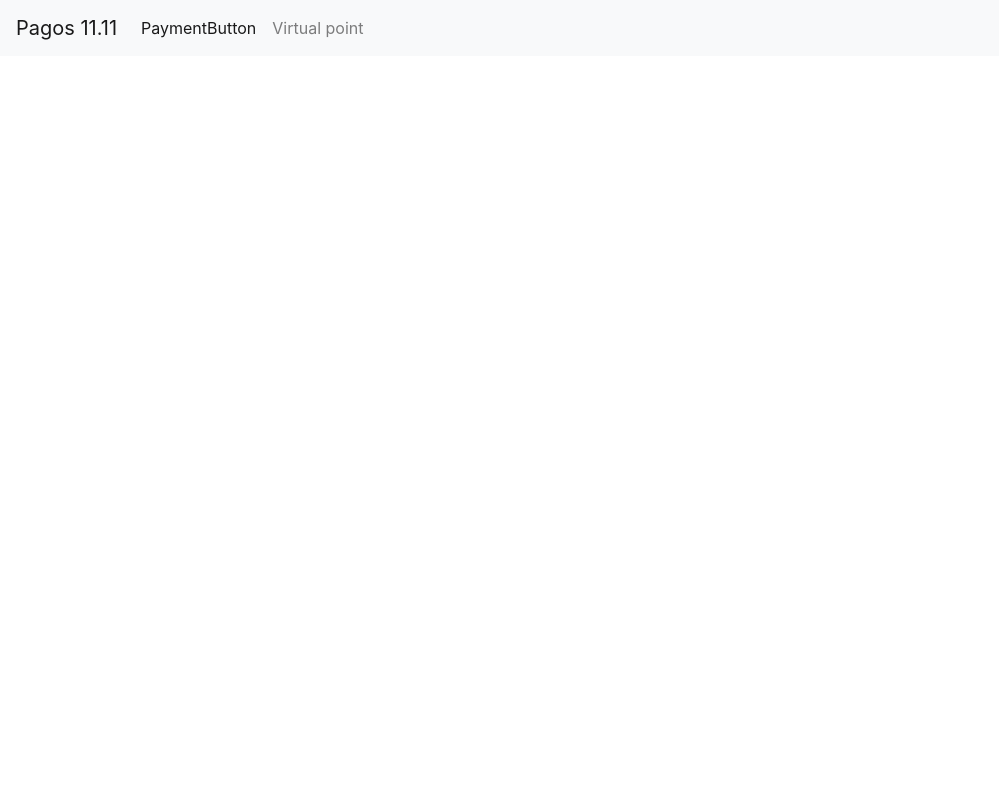
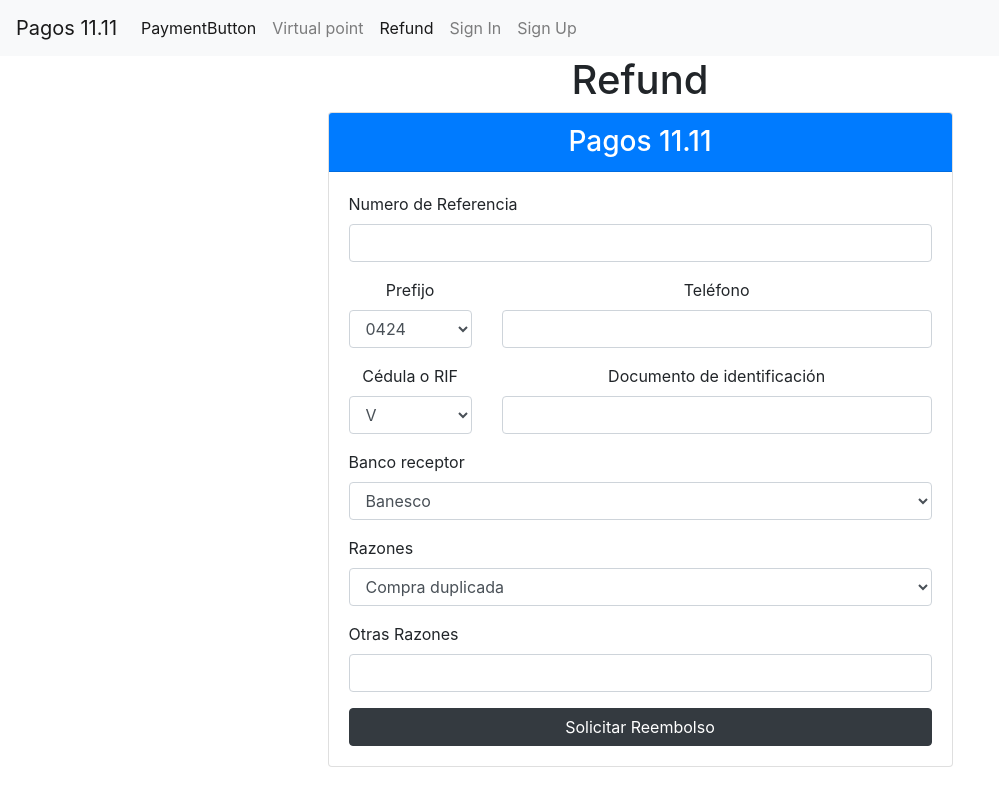
Before and after one commit to MoisesCava/react-guide, a React (Create React App) app: page /refund in a window 1280 px wide. Shown: the whole page, without its empty margins (0-999 px from the left). Built offline with nearby package versions, Linux system fonts and the light colour scheme.

Commit message:
refund signin signup

```diff
--- a/src/App.js
+++ b/src/App.js
@@ -5,7 +5,9 @@ import { BrowserRouter as Router, Route, NavLink } from "react-router-dom";
 
 import PaymentButton from '../src/component/PaymentButton/PaymentButton'
 import VirtualPoint from "./component/virtualPoint/VirtualPoint";
-
+import Refund from './component/Refund/Refund'
+import SignIn from './component/Users/SignIn/SignIn'
+import SignUp from './component/Users/SignUp/SignUp'
 const app = props => {
 
 
@@ -27,6 +29,15 @@ const app = props => {
                 <li className="nav-item">
                   <NavLink to="/virtual-point" className="nav-link" > Virtual point </NavLink>
                 </li>
+                <li className="nav-item">
+                  <NavLink to="/refund" className="nav-link" > Refund </NavLink>
+                </li>
+                <li className="nav-item">
+                  <NavLink to="/signin" className="nav-link" >Sign In</NavLink>
+                </li>
+                <li className="nav-item">
+                  <NavLink to="signup" className="nav-link" > Sign Up </NavLink>
+                </li>
               </ul>
             </div>
           </nav>
@@ -35,7 +46,9 @@ const app = props => {
 
         <Route path="/" exact component={PaymentButton} />
         <Route path="/virtual-point" exact component={VirtualPoint} />
-
+        <Route path="/refund" exact component={Refund} />
+        <Route path="/signin" exact component={SignIn} />
+        <Route path="/signup" exact component={SignUp} />
       </Router>
     </div>
   );
--- /dev/null
+++ b/src/component/Commons/Email/Email.js
@@ -0,0 +1,17 @@
+import React from "react";
+
+const Email = () => {
+  return (
+    <div>
+      <div className="row form-group text-left">
+        <div className="col">
+          <label> Correo Electronico </label>
+          <input type="email" className="form-control" required />
+          <div className="invalid-feedback"> Este campo es requerido </div>
+        </div>
+      </div>
+    </div>
+  );
+};
+
+export default Email;
--- /dev/null
+++ b/src/component/Commons/FirstName/FirstName.js
@@ -0,0 +1,17 @@
+import React from "react";
+
+const FirstName = () => {
+  return (
+    <div>
+      <div className="row form-group text-left">
+        <div className="col">
+          <label> Nombre </label>
+          <input type="text" className="form-control" required />
+          <div className="invalid-feedback"> Este campo es requerido </div>
+        </div>
+      </div>
+    </div>
+  );
+};
+
+export default FirstName;
--- /dev/null
+++ b/src/component/Commons/LastName/LastName.js
@@ -0,0 +1,17 @@
+import React from "react";
+
+const LastName = () => {
+  return (
+    <div>
+      <div className="row form-group text-left">
+        <div className="col">
+          <label> Apellido </label>
+          <input type="text" className="form-control" required />
+          <div className="invalid-feedback"> Este campo es requerido </div>
+        </div>
+      </div>
+    </div>
+  );
+};
+
+export default LastName;
--- /dev/null
+++ b/src/component/Commons/Password/Password.js
@@ -0,0 +1,17 @@
+import React from "react";
+
+const Password = () => {
+  return (
+    <div>
+      <div className="row form-group text-left">
+        <div className="col">
+          <label> Contraseña </label>
+          <input type="password" className="form-control" required />
+          <div className="invalid-feedback"> Este campo es requerido </div>
+        </div>
+      </div>
+    </div>
+  );
+};
+
+export default Password;
--- /dev/null
+++ b/src/component/Refund/Refund.js
@@ -0,0 +1,72 @@
+import React from "react";
+import PhoneNumber from "../Commons/PhoneNumber/PhoneNumber";
+import Bank from "../Commons/Bank/Bank";
+import DNI from "../Commons/DNI/DNI";
+const Refund = (props) => {
+  return (
+    <div className="refund">
+      <div className="row">
+        <div className="col-md-12">
+          <h1>Refund</h1>
+          <div className="row">
+            <div className="col-md-6 mx-auto">
+              <div className="card">
+                <div className="card-header text-white bg-primary">
+                  <h3 className="mb-0">Pagos 11.11</h3>
+                </div>
+                <div className="card-body">
+                  <form className="form" autoComplete="on">
+                    <div className="form-group">
+                      <div className="row form-group text-left">
+                        <div className="col">
+                          <label> Numero de Referencia </label>
+                          <input
+                            type="text"
+                            className="form-control"
+                            required
+                          />
+                          <div className="invalid-feedback">
+                            {" "}
+                            Este campo es requerido{" "}
+                          </div>
+                        </div>
+                      </div>
+                      <PhoneNumber />
+
+                      <DNI />
+
+                      <Bank />
+                    </div>
+                    <div className="row form-group text-left">
+                      <div className="col">
+                        <label> Razones </label>
+                        <select className="form-control" id="banco">
+                          <option> Compra duplicada </option>
+                          <option> Compra fallida </option>
+                        </select>
+                      </div>
+                    </div>
+                    <div className="row form-group text-left">
+                      <div className="col">
+                        <label> Otras Razones </label>
+                        <input type="text" className="form-control" required />
+                        <div className="invalid-feedback">
+                          Este campo es requerido
+                        </div>
+                      </div>
+                    </div>
+                    <button type="button" className="btn btn-dark btn-block">
+                      Solicitar Reembolso
+                    </button>
+                  </form>
+                </div>
+              </div>
+            </div>
+          </div>
+        </div>
+      </div>
+    </div>
+  );
+};
+
+export default Refund;
--- /dev/null
+++ b/src/component/Users/SignIn/SignIn.js
@@ -0,0 +1,38 @@
+import React from "react";
+import Email from "../../Commons/Email/Email";
+import Password from "../../Commons/Password/Password";
+
+const SignIn = (props) => {
+  return (
+    <div>
+      <div className="refund">
+        <div className="row">
+          <div className="col-md-12">
+            <h1>Login</h1>
+            <div className="row">
+              <div className="col-md-6 mx-auto">
+                <div className="card">
+                  <div className="card-header text-white bg-primary">
+                    <h3 className="mb-0">Pagos 11.11</h3>
+                  </div>
+                  <div className="card-body">
+                    <form className="form" autoComplete="on">
+                      <Email />
+                      <Password />
+
+                      <button className="btn btn-success btn-block">
+                        Enter
+                      </button>
+                    </form>
+                  </div>
+                </div>
+              </div>
+            </div>
+          </div>
+        </div>
+      </div>
+    </div>
+  );
+};
+
+export default SignIn;
--- /dev/null
+++ b/src/component/Users/SignUp/SignUp.js
@@ -0,0 +1,39 @@
+import React from "react";
+import Email from "../../Commons/Email/Email";
+import FirstName from "../../Commons/FirstName/FirstName";
+import LastName from "../../Commons/LastName/LastName";
+import Password from '../../Commons/Password/Password'
+
+const SignUp = (props) => {
+  return (
+    <div>
+      <div className="SignUp">
+        <div className="row">
+          <div className="col-md-12">
+            <h1>Register</h1>
+            <div className="row">
+              <div className="col-md-6 mx-auto">
+                <div className="card">
+                  <div className="card-header text-white bg-primary">
+                    <h3 className="mb-0">Pagos 11.11</h3>
+                  </div>
+                  <div className="card-body">
+                    <form className="form" autoComplete="on">
+                        <FirstName />
+                        <LastName />
+                        <Email />
+                        <Password />
+                        <button className="btn btn-success btn-block">Create Account</button>
+                    </form>
+                  </div>
+                </div>
+              </div>
+            </div>
+          </div>
+        </div>
+      </div>
+    </div>
+  );
+};
+
+export default SignUp;
```
Also changed, not shown: src/component/Refund/Refund.css (added), src/component/Users/SignIn/SignIn.css (added).
